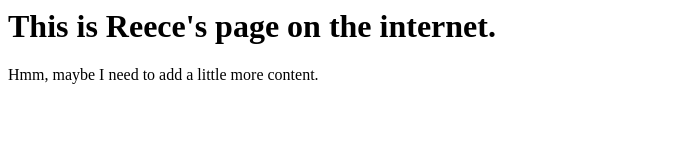
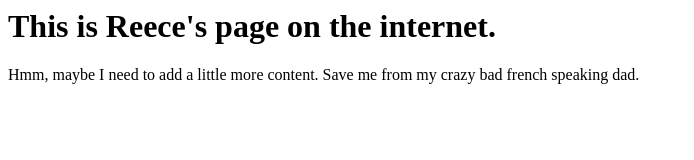
Before and after one commit to reecehulme/reecehulme.github.io, a plain HTML site: page index.html in a window 1280 px wide. Shown: the whole page, without its empty margins (0-694 px from the left). Drawn offline with Linux system fonts and the light colour scheme.

Commit message:
Update index.html

```diff
--- a/index.html
+++ b/index.html
@@ -1,6 +1,6 @@
 <html>
 <body>
   <h1>This is Reece's page on the internet.</h1>
-  <p>Hmm, maybe I need to add a little more content.</p>
+  <p>Hmm, maybe I need to add a little more content. Save me from my crazy bad french speaking dad.</p>
  </body>
  </html>
```
